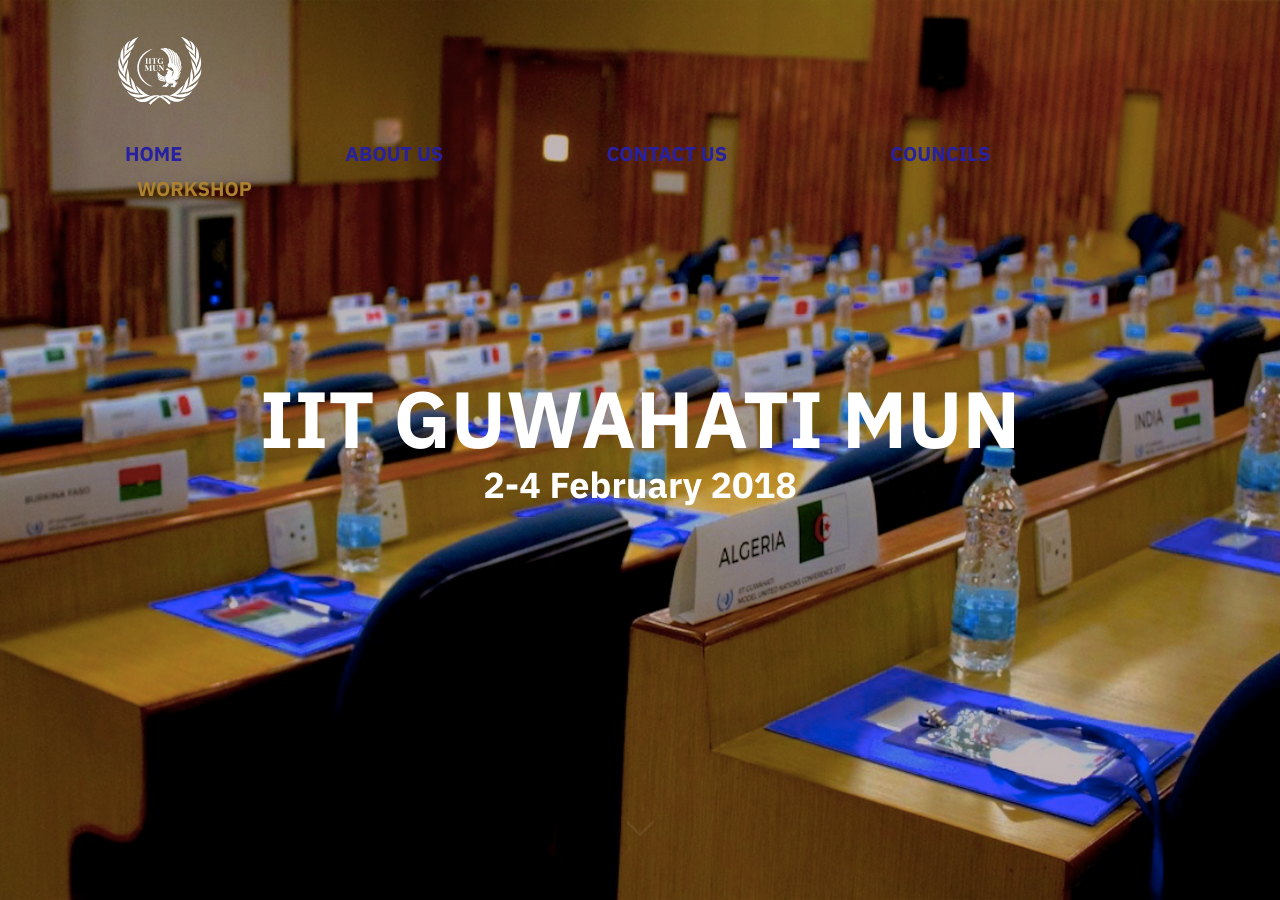
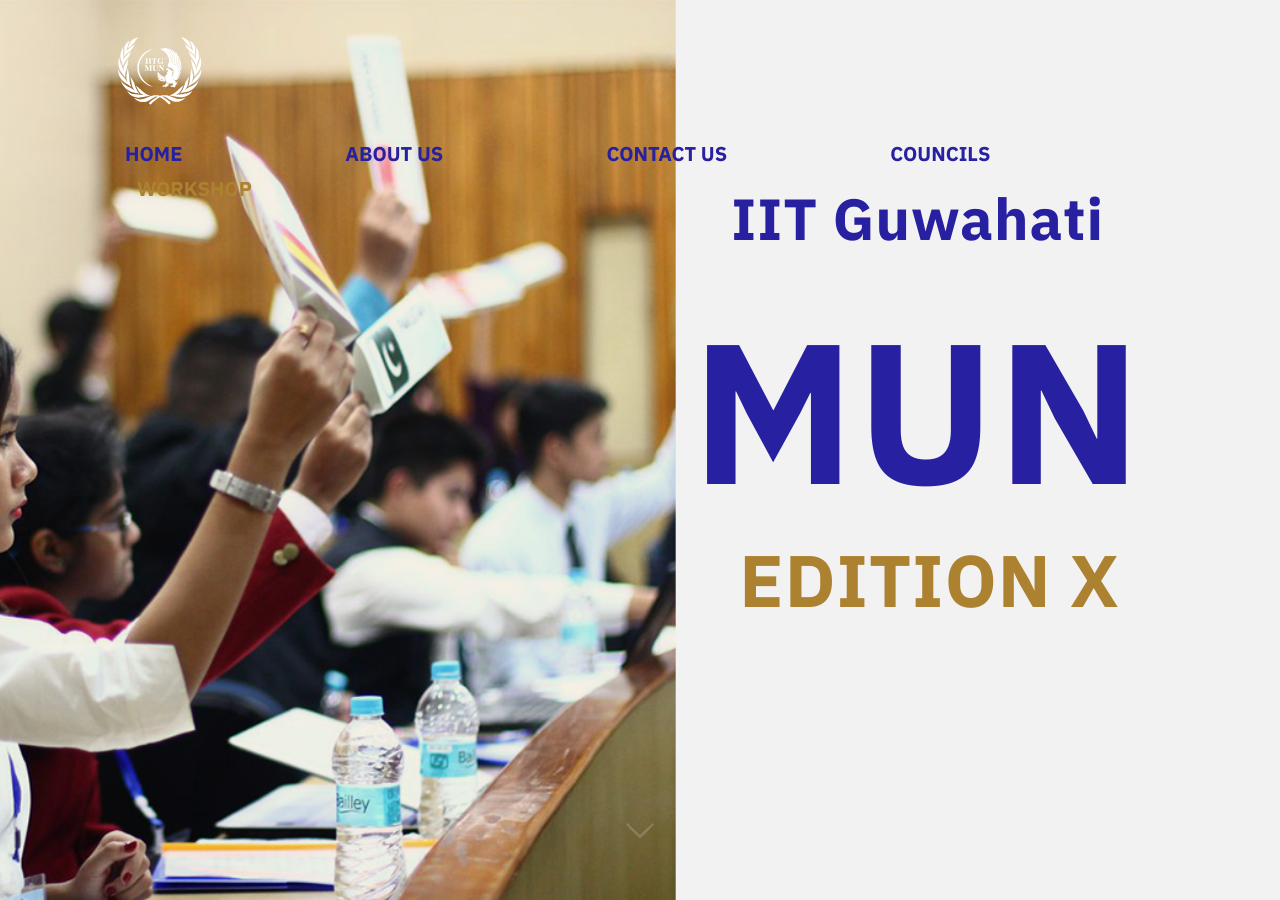
Before and after one commit to rupam170123041/IITG-MUN.github.io, a Jekyll site: the page built from index.html, in a window 1280 px wide and 900 px high. Built offline with Jekyll 4.4.1, drawn with Linux system fonts in a browser that asks for light colours; nearby versions of some CDN libraries; comment, search, counter and statistics services are not loaded.

Commit message:
some changes

```diff
--- a/_includes/about.html
+++ b/_includes/about.html
@@ -1,5 +1,5 @@
 <!-- About Section -->
-<section id="about" class="about" style="background-color:#D3D3D3">
+<section id="about" class="about" style="background-color:#EBEBEB">
     <div class="content-wrapper">
         <div class="row">
             <div class="col-md-1">
--- a/_includes/hero.html
+++ b/_includes/hero.html
@@ -1,15 +1,12 @@
 <!-- Begin Hero Section -->
-<section id="top-section-hero" class="top-section-hero top-section image-section" style="background-image: url('{{ site.baseurl }}/img/sections-background/{{ site.heroImage }}');">
+<section id="top-section-hero" class="top-section-hero top-section image-section" style="background-image: url('{{ site.baseurl }}/img/sections-background/top.png');">
     {% include navigation.html %}
     <div class="content-wrapper">
     <div class="jumbotron">
         <div class="animated hiding" data-animation="fadeInDown" data-delay="500">
-            {% assign heroText = site.heroTitle | split:"<typeout>" %}
-            <h1>{{ heroText[0] }}{{ heroText[1] }}</h1>
-            <p>{{ site.eventDate }}</p>
-            <!-- {% for button in site.heroButtons %}
-            <a href="{% if button.permalink != null %} {{ button.permalink | prepend: site.baseurl }} {% else %} {{ button.link }} {% endif %}" class="btn btn-primary waves-effect waves-button waves-light waves-float" {% if button.link != null %}target="_blank"{% endif %}>{{ button.text }}</a>
-            {% endfor %} -->
+            <h3 style="font-size: 58px; letter-spacing: 1px; color: rgb(39,32,161); text-align:right; margin-right:176px;">IIT Guwahati</h3>
+            <h1 style="font-size: 199px; letter-spacing: 2px; color: rgb(39,32,161); text-align:right; margin-right:137px;">MUN</h1>
+            <h2 style="font-size: 73px;letter-spacing: 1px;color: rgb(172,130,48); text-align:right; margin-right:160px;">EDITION X</h2>
         </div>
     </div>
     <a href="#about" class="explore">
--- a/_includes/main-workshop.html
+++ b/_includes/main-workshop.html
@@ -1,5 +1,5 @@
 <section id="main-workshop" class="main-workshop" style="background-image:url('img/sections-background/main2.png')">
-  <div style="padding:30px;">
+  <div style="padding-bottom: 57px; padding-top:93px;">
     <h4 style="font-size:37px; letter-spacing: 0px; color:#2720a1; margin:0px;">IITG Model United Nations</h4>
     <h3 style=" color:#2720a1; font-size: 27px; letter-spacing: 0px; margin:0px; padding-top:15px;">presents</h3>
     <h1 style="font-size: 237px; letter-spacing: 2px; color:#ac8230; margin:0px;">MUN</h1>
--- a/css/main.css
+++ b/css/main.css
@@ -4197,7 +4197,7 @@
   padding: 5px 20px;
   font-size: 25px;
   margin: 25px;
-  margin-top: 20px;
+  margin-top: 60px;
   background-color:#ac8230;
   color:white;
   width: 208px;
```
Also changed, not shown: img/sections-background/top.png (added).
